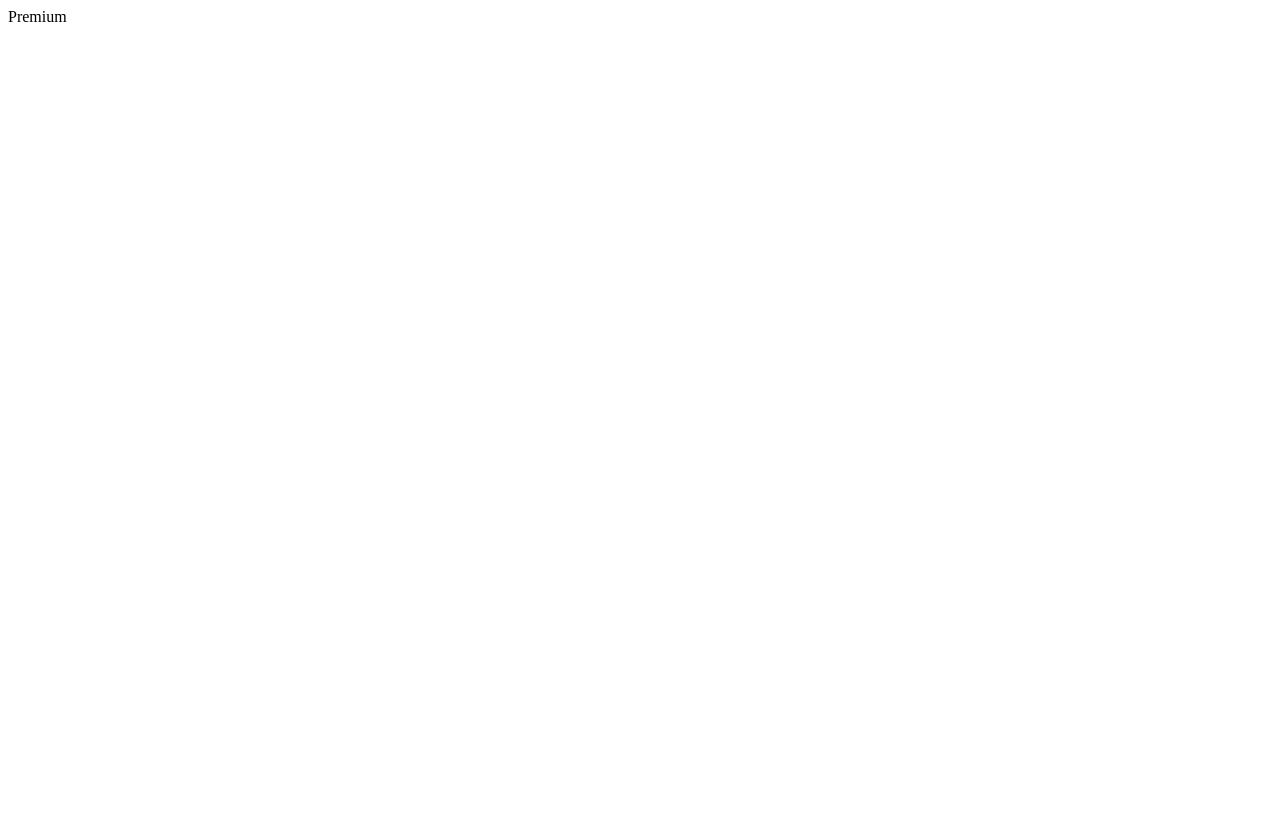
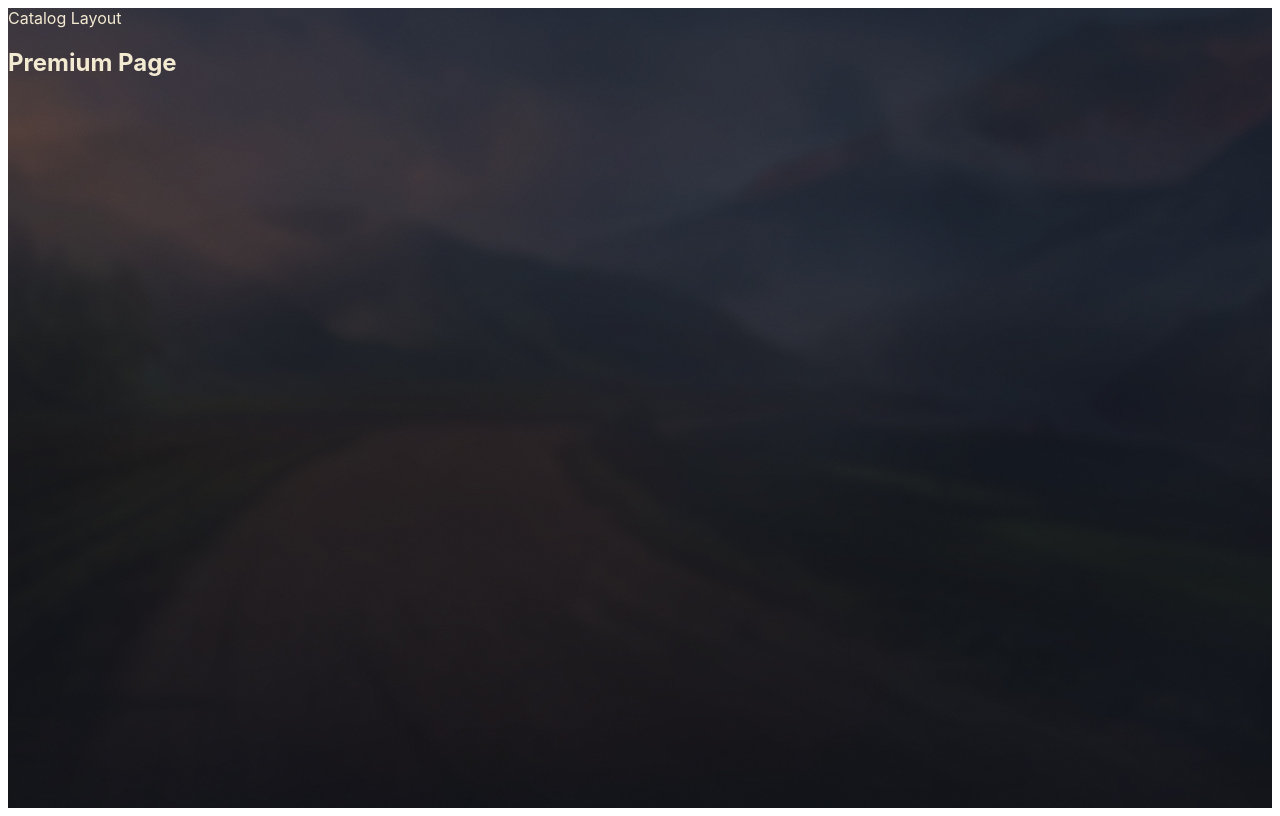
Before and after one commit to kiryl-kireyeu/shop-game-items-spa, a React (Vite) app: page /premium in a window 1280 px wide. Built offline with nearby package versions, Linux system fonts and the light colour scheme.

Commit message:
chore: create the types in entity, templates of layouts

```diff
--- /dev/null
+++ b/src/app/router/layouts/root-layout.module.css
@@ -0,0 +1,16 @@
+.root {
+    min-width: 320px;
+    min-height: 100vh;
+    padding: var(--space-7) var(--page-gutter);
+    color: var(--color-text-primary);
+    font-family: var(--font-family-base);
+    font-synthesis: none;
+    text-rendering: optimizeLegibility;
+    background-image: url('/app_bg.png');
+    background-size: cover;
+    background-position: center;
+    background-repeat: no-repeat;
+}
+
+@media (max-width: 720px) {
+}
--- a/src/app/router/layouts/root-layout.tsx
+++ b/src/app/router/layouts/root-layout.tsx
@@ -1,7 +1,13 @@
 import { Outlet } from 'react-router';
 
+import styles from './root-layout.module.css';
+
 const RootLayout = () => {
-    return <Outlet />;
+    return (
+        <main className={styles.root}>
+            <Outlet />
+        </main>
+    );
 };
 
 export default RootLayout;
--- a/src/app/router/router.tsx
+++ b/src/app/router/router.tsx
@@ -1,4 +1,6 @@
 import { Navigate, createBrowserRouter } from 'react-router';
+
+import CatalogLayout from '@/widgets/catalog-layout/ui/catalog-layout';
 
 import RootLayout from './layouts/root-layout';
 
@@ -13,9 +15,14 @@ const router = createBrowserRouter([
                 element: <Navigate to="/premium" replace />,
             },
             {
+                element: <CatalogLayout />,
+                children: [
+                    {
                         path: 'premium',
                         lazy: async () => {
-                    const { default: Component } = { default: () => <div>Premium</div> };
+                            const { default: Component } = await import(
+                                '@/pages/premium/ui/premium-page'
+                            );
 
                             return { Component };
                         },
@@ -23,10 +30,14 @@ const router = createBrowserRouter([
                     {
                         path: 'collection',
                         lazy: async () => {
-                    const { default: Component } = { default: () => <div>Collection</div> };
+                            const { default: Component } = await import(
+                                '@/pages/collection/ui/collection-page'
+                            );
 
                             return { Component };
                         },
+                    },
+                ],
             },
             {
                 path: '*',
--- a/src/main.tsx
+++ b/src/main.tsx
@@ -1,6 +1,8 @@
 import { StrictMode } from 'react';
 import { createRoot } from 'react-dom/client';
+
 import App from './app/App';
+import './styles/index.css';
 
 createRoot(document.getElementById('root')!).render(
     <StrictMode>
--- /dev/null
+++ b/src/pages/collection/ui/collection-page.tsx
@@ -0,0 +1,9 @@
+const CollectionPage = () => {
+    return (
+        <>
+            <h1>Collection Page</h1>
+        </>
+    );
+};
+
+export default CollectionPage;
--- /dev/null
+++ b/src/pages/premium/ui/premium-page.tsx
@@ -0,0 +1,9 @@
+const PremiumPage = () => {
+    return (
+        <>
+            <h1>Premium Page</h1>
+        </>
+    );
+};
+
+export default PremiumPage;
--- /dev/null
+++ b/src/styles/index.css
@@ -0,0 +1,20 @@
+:root {
+    --font-family-base: Inter, Roboto, "Segoe UI", Arial, Helvetica, sans-serif;
+    --font-family-accent: "Arial Narrow", Roboto Condensed, var(--font-family-base);
+
+    --color-bg-primary: #090c12;
+    --color-bg-overlay: rgba(9, 12, 18, 0.82);
+    --color-bg-surface: rgba(18, 20, 28, 0.78);
+    --color-bg-surface-strong: rgba(24, 26, 34, 0.92);
+    --color-bg-control: rgba(31, 31, 34, 0.88);
+    --color-bg-control-active: rgba(111, 37, 15, 0.72);
+
+    --color-text-primary: #f3ead2;
+    --color-text-secondary: #b9b0a1;
+    --color-text-muted: #827c72;
+    --color-accent: #f08a24;
+    --color-accent-strong: #ffb35a;
+    --color-danger: #ff5c36;
+    --color-border: rgba(255, 255, 255, 0.12);
+    --color-border-accent: rgba(240, 138, 36, 0.7);
+}
--- /dev/null
+++ b/src/widgets/catalog-layout/ui/catalog-layout.tsx
@@ -0,0 +1,12 @@
+import { Outlet } from "react-router";
+
+const CatalogLayout = () => {
+    return (
+        <section>
+            Catalog Layout
+            <Outlet />
+        </section>
+    );
+};
+
+export default CatalogLayout;
```
Also changed, not shown: src/entities/vehicle/model/types.ts (added, +17 -0 lines). Lines whose indentation alone changed are shown as unchanged.
